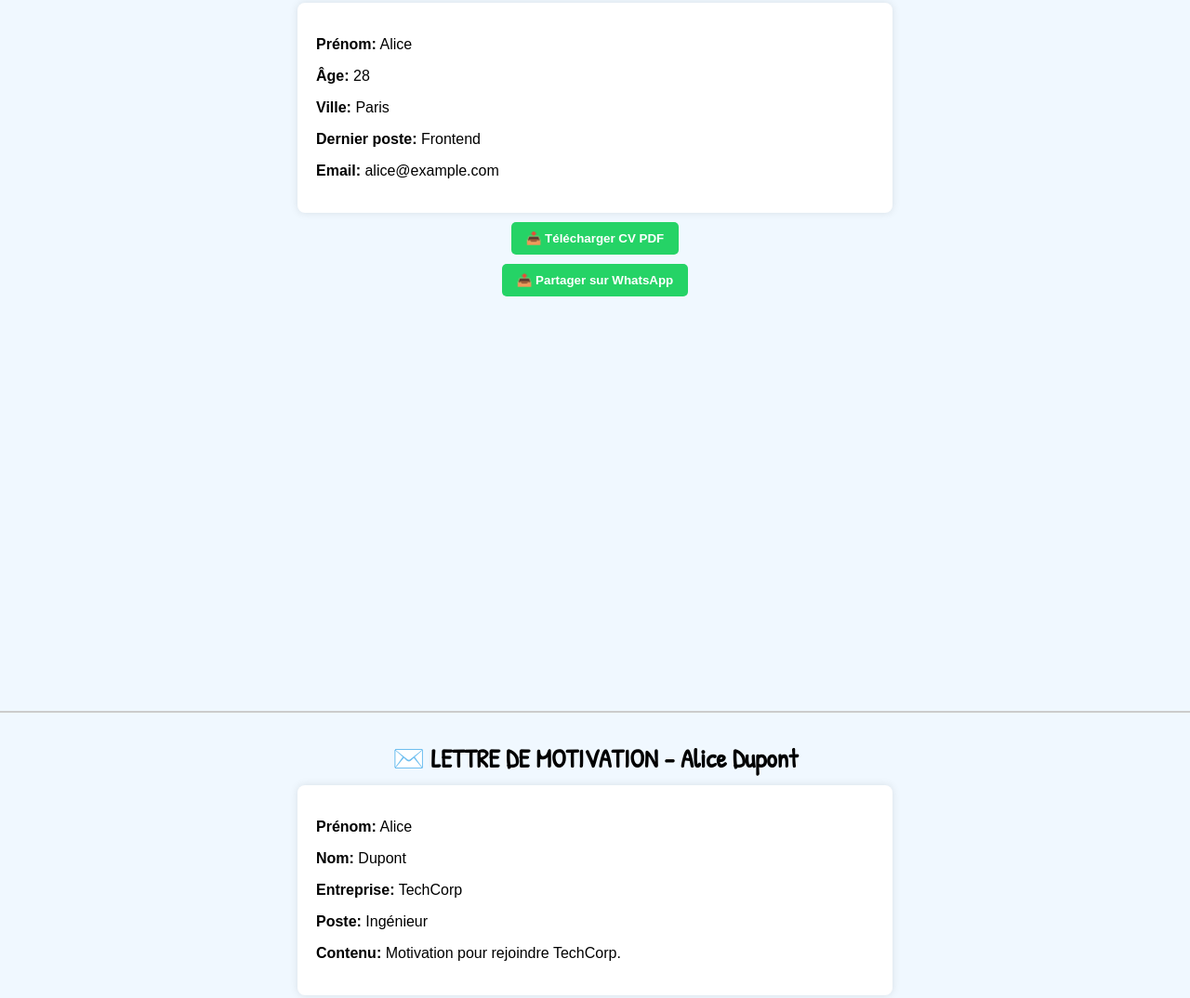
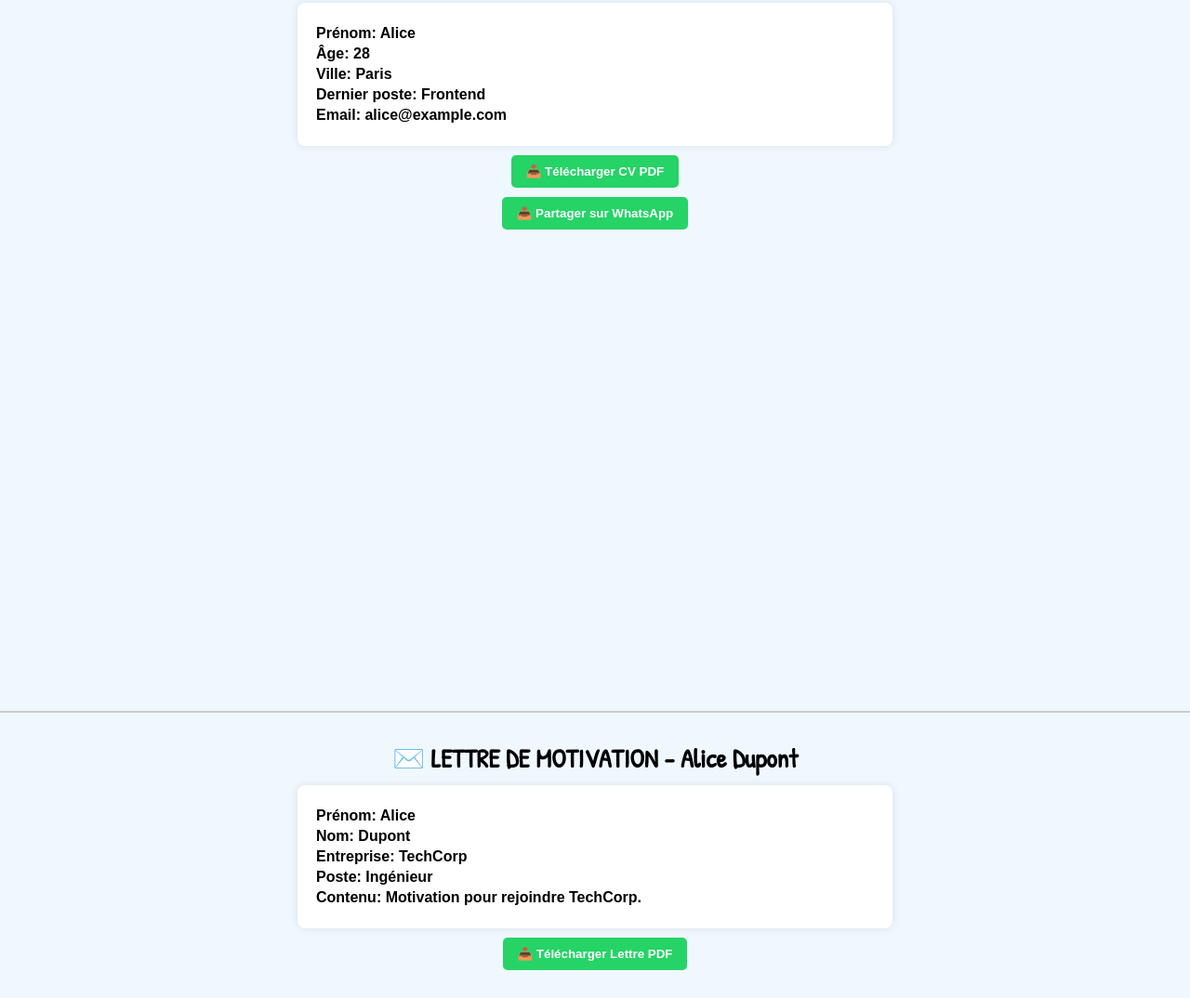
Before and after one commit to Lfg237/curriculum-vit-, a plain HTML site: page index.html in a window 1280 px wide. Shown: the part 75-1149 px from the top of the page at 93% size. Drawn offline with nearby package versions, Linux system fonts and the light colour scheme.

Commit message:
Update index.html

```diff
--- a/index.html
+++ b/index.html
@@ -8,8 +8,9 @@
 <style>
 body{font-family:Arial,sans-serif;background:#f0f8ff;margin:0;padding:0;}
 .page{height:100vh;display:flex;flex-direction:column;align-items:center;justify-content:flex-start;padding:20px;overflow-y:auto;border-bottom:2px solid #ccc;}
-.handwriting{font-family:'Patrick Hand', cursive;font-weight:bold;font-size:28px;margin:10px 0;}
+.handwriting{font-family:'Patrick Hand', cursive;font-weight:bold;font-size:28px;margin:10px 0;} /* titres */
 .paper{background:white;padding:20px;border-radius:8px;box-shadow:0 0 10px rgba(0,0,0,0.1);max-width:600px;width:100%;}
+.category{font-weight:bold;margin:4px 0;} /* catégories dans le contenu */
 button{padding:10px 16px;border:none;border-radius:5px;background:#25D366;color:white;font-weight:bold;cursor:pointer;margin-top:10px;}
 
 /* Popup style */
@@ -79,11 +80,11 @@ users.forEach((user,index)=>{
   pageCV.innerHTML=`
     <h1 class="handwriting">📄 CV - ${user.nom}</h1>
     <div class="paper" id="cv${index}">
-      <p><b>Prénom:</b> ${user.cv.prenom}</p>
-      <p><b>Âge:</b> ${user.cv.age}</p>
-      <p><b>Ville:</b> ${user.cv.ville}</p>
-      <p><b>Dernier poste:</b> ${user.cv.poste}</p>
-      <p><b>Email:</b> ${user.cv.email}</p>
+      <p class="category">Prénom: ${user.cv.prenom}</p>
+      <p class="category">Âge: ${user.cv.age}</p>
+      <p class="category">Ville: ${user.cv.ville}</p>
+      <p class="category">Dernier poste: ${user.cv.poste}</p>
+      <p class="category">Email: ${user.cv.email}</p>
     </div>
     <button class="btnPDF" data-target="cv${index}" data-filename="CV_${user.nom}.pdf">📥 Télécharger CV PDF</button>
     <button class="btnWA" data-index="${index}">📤 Partager sur WhatsApp</button>
@@ -96,11 +97,11 @@ users.forEach((user,index)=>{
   pageLettre.innerHTML=`
     <h1 class="handwriting">✉️ LETTRE DE MOTIVATION - ${user.nom}</h1>
     <div class="paper" id="lettre${index}">
-      <p><b>Prénom:</b> ${user.lettre.prenom}</p>
-      <p><b>Nom:</b> ${user.lettre.nom}</p>
-      <p><b>Entreprise:</b> ${user.lettre.entreprise}</p>
-      <p><b>Poste:</b> ${user.lettre.poste}</p>
-      <p><b>Contenu:</b> ${user.lettre.contenu}</p>
+      <p class="category">Prénom: ${user.lettre.prenom}</p>
+      <p class="category">Nom: ${user.lettre.nom}</p>
+      <p class="category">Entreprise: ${user.lettre.entreprise}</p>
+      <p class="category">Poste: ${user.lettre.poste}</p>
+      <p class="category">Contenu: ${user.lettre.contenu}</p>
     </div>
     <button class="btnPDF" data-target="lettre${index}" data-filename="Lettre_${user.nom}.pdf">📥 Télécharger Lettre PDF</button>
   `;
@@ -112,7 +113,7 @@ users.forEach((user,index)=>{
   pagePlan.innerHTML=`
     <h1 class="handwriting">🗺️ PLAN DE LOCALISATION - ${user.nom}</h1>
     <div class="paper" id="plan${index}">
-      <p><b>Plan:</b> ${user.plan.plan}</p>
+      <p class="category">Plan: ${user.plan.plan}</p>
     </div>
     <button class="btnPDF" data-target="plan${index}" data-filename="Plan_${user.nom}.pdf">📥 Télécharger Plan PDF</button>
   `;
```
